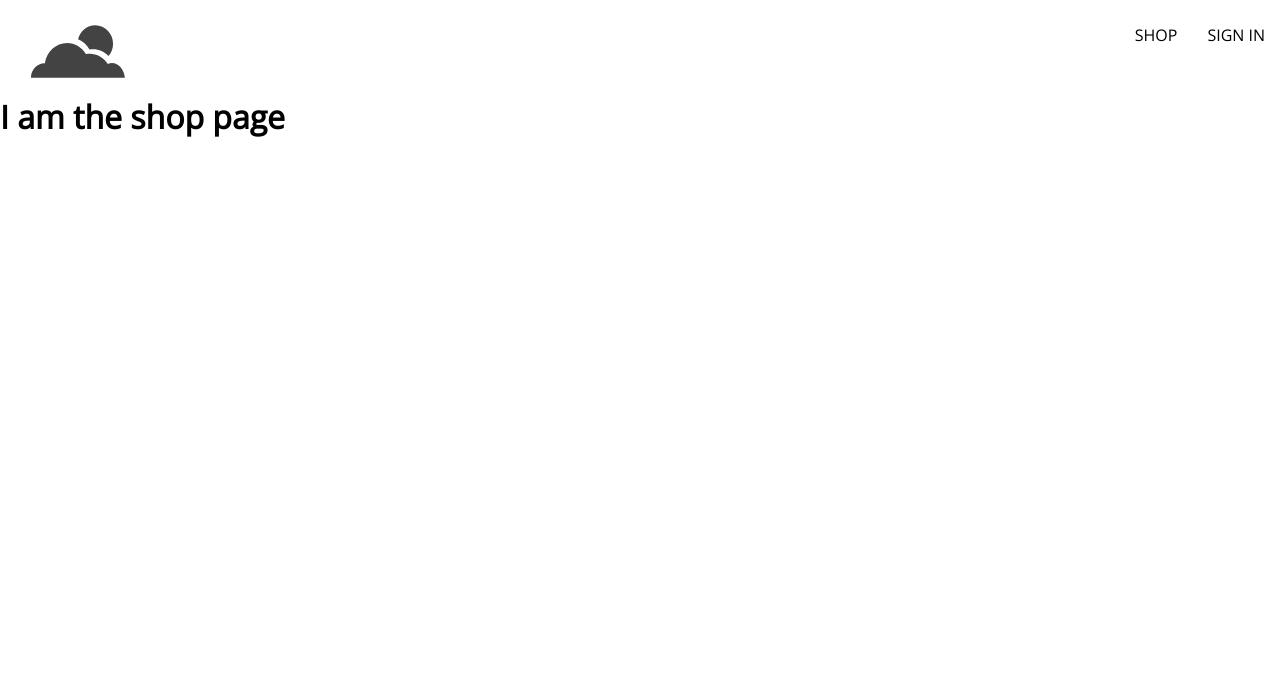
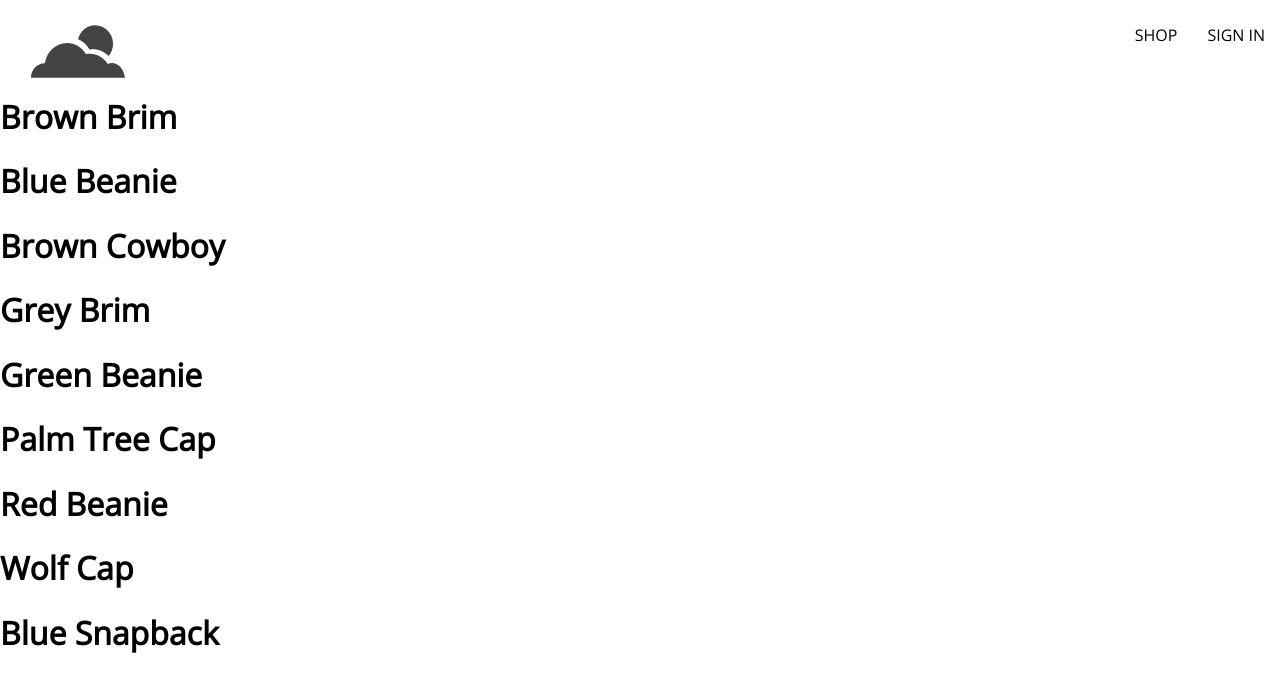
Before and after one commit to ChristopherJamesL/cloud-apparel-redux-sagas-typescript, a React (Create React App) app: page /shop in a window 1280 px wide. Shown: the top 692 px of the page. Built offline with nearby package versions, Linux system fonts and the light colour scheme; no server answers.

Commit message:
Create a context component for shop, and a mock shop data json file for testing and development

```diff
--- a/src/App.js
+++ b/src/App.js
@@ -3,12 +3,7 @@
 import Navigation from './routes/navigation/navigation.component';
 import Home from './routes/home/home.component';
 import Authentication from './routes/authentication/authentication.component';
-
-const Shop = () => {
-  return (
-    <h1>I am the shop page</h1>
-  )
-};
+import Shop from './routes/shop/shop.component';
 
 const App = () => {
   return (
--- /dev/null
+++ b/src/contexts/products.context.jsx
@@ -0,0 +1,19 @@
+import { createContext, useState } from "react";
+
+// import {  } from '../utils/firebase/firebase.utils;'
+
+import PRODUCTS from '../shop-data.json';
+
+export const ProductsContext = createContext({
+    products: [],
+
+});
+
+export const ProductsProvider = ({ children }) => {
+    const [products, setProducts] = useState(PRODUCTS);
+    const value = {products};
+
+    return (
+        <ProductsContext.Provider value={value} > {children} </ProductsContext.Provider>
+    )
+}
--- a/src/index.js
+++ b/src/index.js
@@ -4,6 +4,7 @@
 
 import App from './App';
 import { UserProvider } from './contexts/user.context';
+import { ProductsProvider } from './contexts/products.context';
 
 import './index.scss';
 import reportWebVitals from './reportWebVitals';
@@ -13,7 +14,9 @@
   <React.StrictMode>
     <BrowserRouter>
       <UserProvider>
-        <App />
+        <ProductsProvider> {/* Products gets access to user, to filter products for instance based on region */}
+          <App />
+        </ProductsProvider>
       </UserProvider>
     </BrowserRouter>
   </React.StrictMode>
--- /dev/null
+++ b/src/routes/shop/shop.component.jsx
@@ -0,0 +1,19 @@
+import { useContext } from "react";
+
+import { ProductsContext } from "../../contexts/products.context";
+
+const Shop = () => {
+    const { products } = useContext(ProductsContext);
+
+    return (
+        <div>
+            {products.map(({ id, name }) => {
+                return  <div key={id} >
+                            <h1>{name}</h1>
+                        </div>
+            })}
+        </div>
+    )
+}
+
+export default Shop;
--- /dev/null
+++ b/src/shop-data.json
@@ -0,0 +1,56 @@
+[
+    {
+      "id": 1,
+      "name": "Brown Brim",
+      "imageUrl": "https://i.ibb.co/ZYW3VTp/brown-brim.png",
+      "price": 25
+    },
+    {
+      "id": 2,
+      "name": "Blue Beanie",
+      "imageUrl": "https://i.ibb.co/ypkgK0X/blue-beanie.png",
+      "price": 18
+    },
+    {
+      "id": 3,
+      "name": "Brown Cowboy",
+      "imageUrl": "https://i.ibb.co/QdJwgmp/brown-cowboy.png",
+      "price": 35
+    },
+    {
+      "id": 4,
+      "name": "Grey Brim",
+      "imageUrl": "https://i.ibb.co/RjBLWxB/grey-brim.png",
+      "price": 25
+    },
+    {
+      "id": 5,
+      "name": "Green Beanie",
+      "imageUrl": "https://i.ibb.co/YTjW3vF/green-beanie.png",
+      "price": 18
+    },
+    {
+      "id": 6,
+      "name": "Palm Tree Cap",
+      "imageUrl": "https://i.ibb.co/rKBDvJX/palm-tree-cap.png",
+      "price": 14
+    },
+    {
+      "id": 7,
+      "name": "Red Beanie",
+      "imageUrl": "https://i.ibb.co/bLB646Z/red-beanie.png",
+      "price": 18
+    },
+    {
+      "id": 8,
+      "name": "Wolf Cap",
+      "imageUrl": "https://i.ibb.co/1f2nWMM/wolf-cap.png",
+      "price": 14
+    },
+    {
+      "id": 9,
+      "name": "Blue Snapback",
+      "imageUrl": "https://i.ibb.co/X2VJP2W/blue-snapback.png",
+      "price": 16
+    }
+  ]
```
